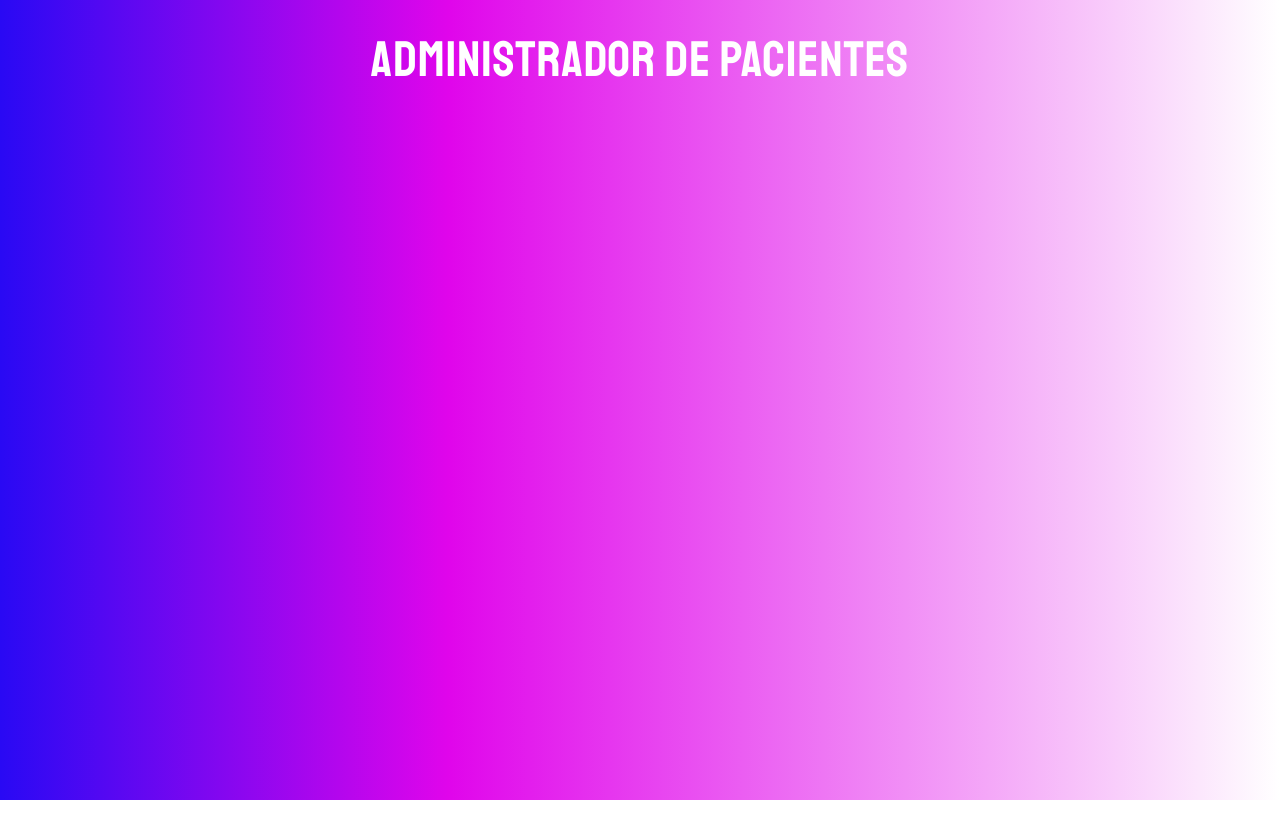
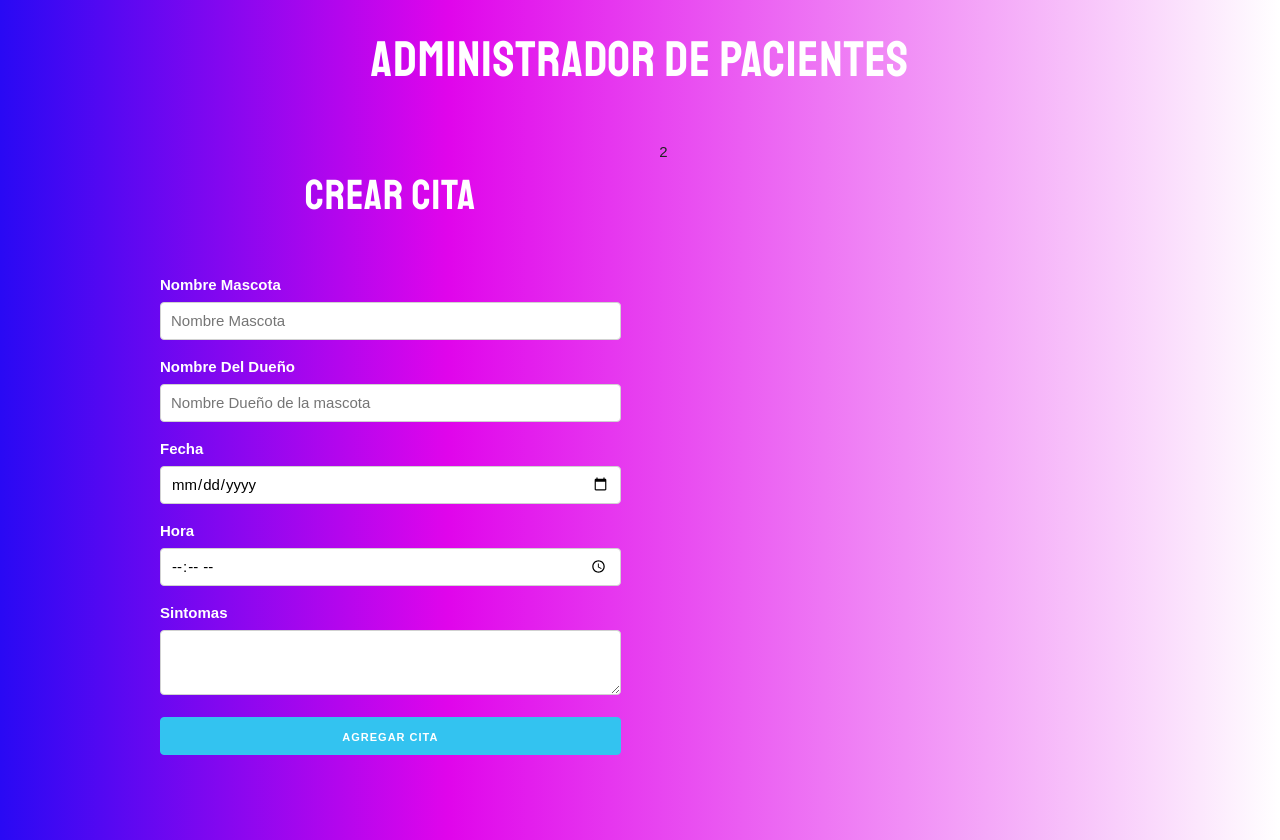
Before and after one commit to CarlosRQuinteroM/Citas, a React (Create React App) app: page / in a window 1280 px wide. Before the commit the page ends 800 px from the top, so only its background shows below. Built offline with nearby package versions, Linux system fonts and the light colour scheme.

Commit message:
1... Creando el state para las citas
2... Leyendo lo que el usuario escribe en los inputs

```diff
--- a/src/App.js
+++ b/src/App.js
@@ -1,11 +1,25 @@
-import React from 'react';
-
+import React, { Fragment } from 'react';
+import Formulario from './components/Formulario';
 
 
 function App() {
   return (
-    <h1>Administrador de Pacientes </h1>
-  );
-}
+    <Fragment>
+      <h1>Administrador de Pacientes </h1>
+
+     <div className="container">
+       <div className="row">
+         <div className="one-half column">
+            <Formulario />
+         </div>
+         <div className="one-half column">
+            2
+         </div>
+       </div>
+    </div>
+
+    </Fragment>
+     );
+   }
 
 export default App;
--- /dev/null
+++ b/src/components/Formulario.js
@@ -0,0 +1,91 @@
+import React, { Fragment, useState } from 'react';
+
+const Formulario  = () => {
+
+       // Crear State de Citas
+     const [cita, actualizarCita] = useState({
+         mascota:  '',
+         propietario: '',
+         fecha: '',
+         hora: '',
+         sintomas: '',
+     });
+
+
+     // Funcion que se ejecuta cada que el usuario escribe en un input
+     const actualizarState = e => {
+        actualizarCita({
+            ...cita,
+            [e.target.name]:  e.target.value
+        })
+       }
+
+       //Extraer los valores
+       const {mascota, propietario, fecha, hora, sintomas } = cita;
+
+      return (
+        <Fragment>
+        <h2> Crear Cita</h2>
+
+        <form>
+      <label> Nombre Mascota </label>
+      <input
+           type="text"
+           name="mascota"
+           className="u-full-width"
+           placeholder="Nombre Mascota"
+           onChange={actualizarState}
+           value={mascota}
+
+          />
+
+         <label> Nombre Del Dueño</label>
+         <input
+             type="text"
+             name="propietario"
+             className="u-full-width"
+             placeholder="Nombre Dueño de la mascota "
+             onChange={actualizarState}
+             value={propietario}
+
+           />
+
+          <label>Fecha</label>
+          <input
+             type="Date"
+             name="fecha"
+             className="u-full-width"
+             onChange={actualizarState}
+             value={fecha}
+
+          />
+
+           <label>Hora</label>
+           <input
+              type="Time"
+              name="hora"
+              className="u-full-width"
+              onChange={actualizarState}
+              value={hora}
+
+            />
+
+            <label> Sintomas</label>
+            <textarea
+             className="u-full-width"
+             name="sintomas"
+             onChange={actualizarState}
+             value={sintomas}
+             ></textarea>
+
+             <button
+             type="submit"
+             className="u-full-width button-primary"
+             >AGREGAR CITA</button>
+        </form>
+
+        </Fragment>
+     );
+}
+
+export default Formulario ;
```
